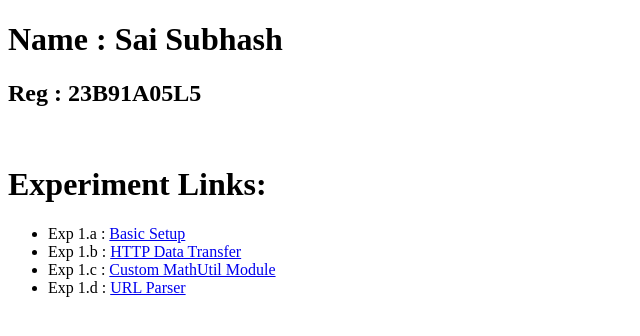
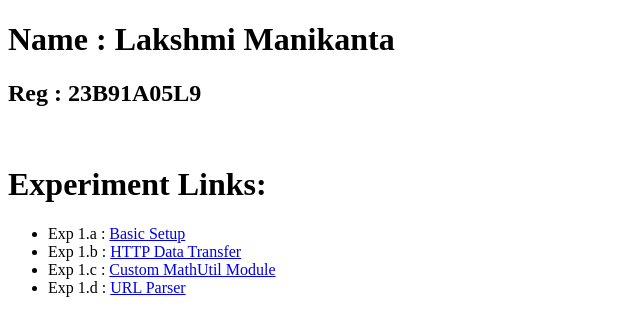
Before and after one commit to Lakshmi-Manikanta/FSD-2, a plain HTML site: page index.html in a window 1280 px wide. Shown: the whole page, without its empty margins (0-640 px from the left). Drawn offline with Linux system fonts and the light colour scheme.

Commit message:
Update index.html

```diff
--- a/index.html
+++ b/index.html
@@ -4,8 +4,8 @@
         <title>Sai Subhash</title>
     </head>
     <body>
-        <h1>Name : Sai Subhash</h1>
-        <h2>Reg : 23B91A05L5</h2><br>
+        <h1>Name : Lakshmi Manikanta</h1>
+        <h2>Reg : 23B91A05L9</h2><br>
         <h1>Experiment Links:</h1>
         <ul>
             <li>Exp 1.a : <a href = "https://fsd1-lkbj.onrender.com/" >Basic Setup</a></li>
```
